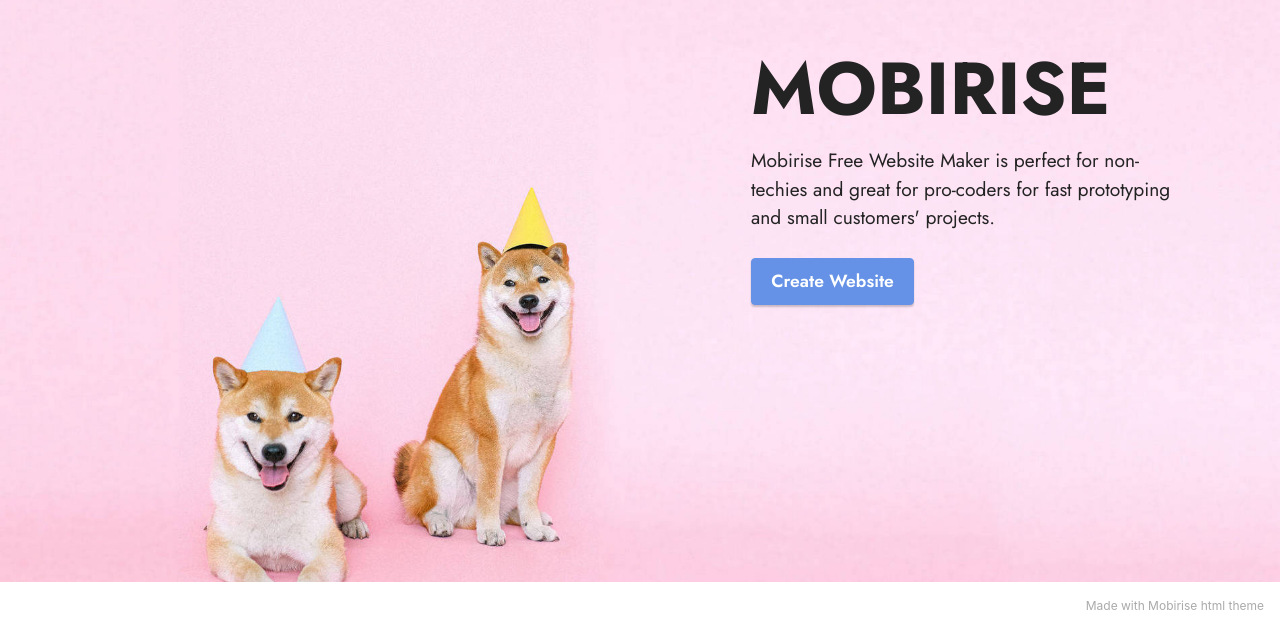
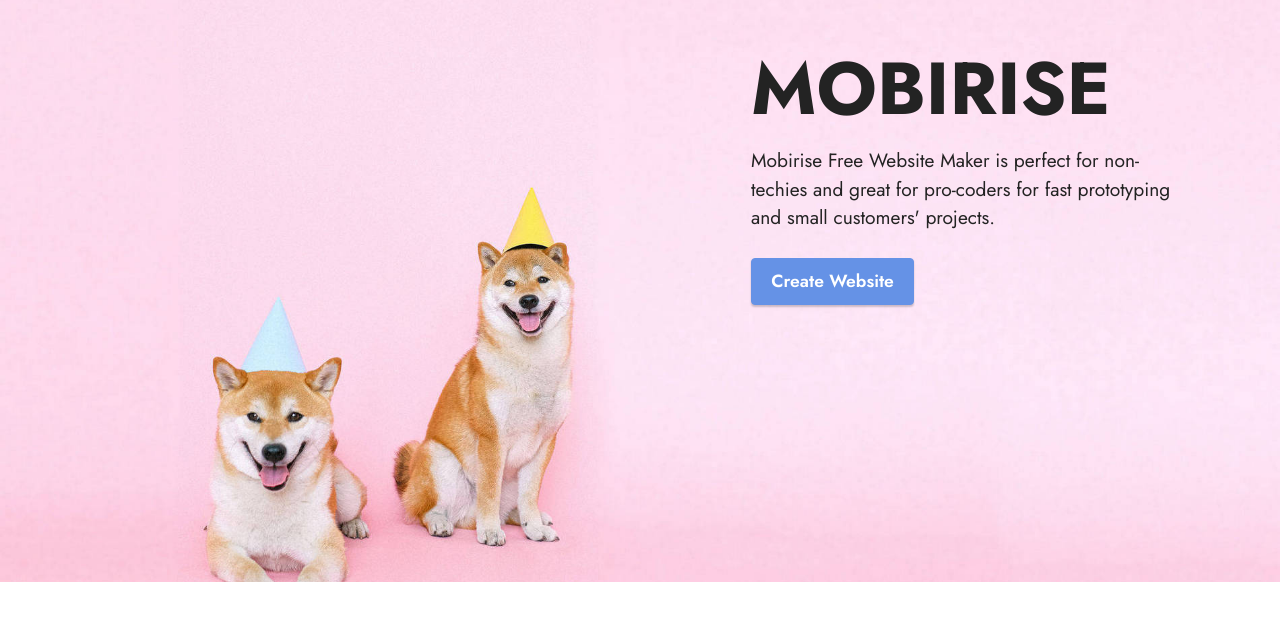
Before and after one commit to wilzamguerrero/testsetsetset, a plain HTML site: page index.html in a window 1280 px wide. Shown: the part 1818-2448 px from the top of the page. After the commit the page ends 2400 px from the top, so only its background shows below. Drawn offline with Linux system fonts and the light colour scheme.

Commit message:
sfsdf
sdfsdf

```diff
--- a/index.html
+++ b/index.html
@@ -83,7 +83,7 @@
             </div>
         </div>
     </div>
-</section><section style="background-color: #fff; font-family: -apple-system, BlinkMacSystemFont, 'Segoe UI', 'Roboto', 'Helvetica Neue', Arial, sans-serif; color:#aaa; font-size:12px; padding: 0; align-items: center; display: flex;"><a href="https://mobirise.site/r" style="flex: 1 1; height: 3rem; padding-left: 1rem;"></a><p style="flex: 0 0 auto; margin:0; padding-right:1rem;"><a href="https://mobirise.site/t" style="color:#aaa;">Made</a> with Mobirise html theme</p></section><script src="assets/bootstrap/js/bootstrap.bundle.min.js"></script>  <script src="assets/smoothscroll/smooth-scroll.js"></script>  <script src="assets/ytplayer/index.js"></script>  <script src="assets/theme/js/script.js"></script>
+</section><section style="background-color: #fff; font-family: -apple-system, BlinkMacSystemFont, 'Segoe UI', 'Roboto', 'Helvetica Neue', Arial, sans-serif; color:#aaa; font-size:12px; padding: 0; align-items: center; display: flex;"><a href="https://mobirise.site/r" style="flex: 1 1; height: </section><script src="assets/bootstrap/js/bootstrap.bundle.min.js"></script>  <script src="assets/smoothscroll/smooth-scroll.js"></script>  <script src="assets/ytplayer/index.js"></script>  <script src="assets/theme/js/script.js"></script>
 
 
 </body>
```
